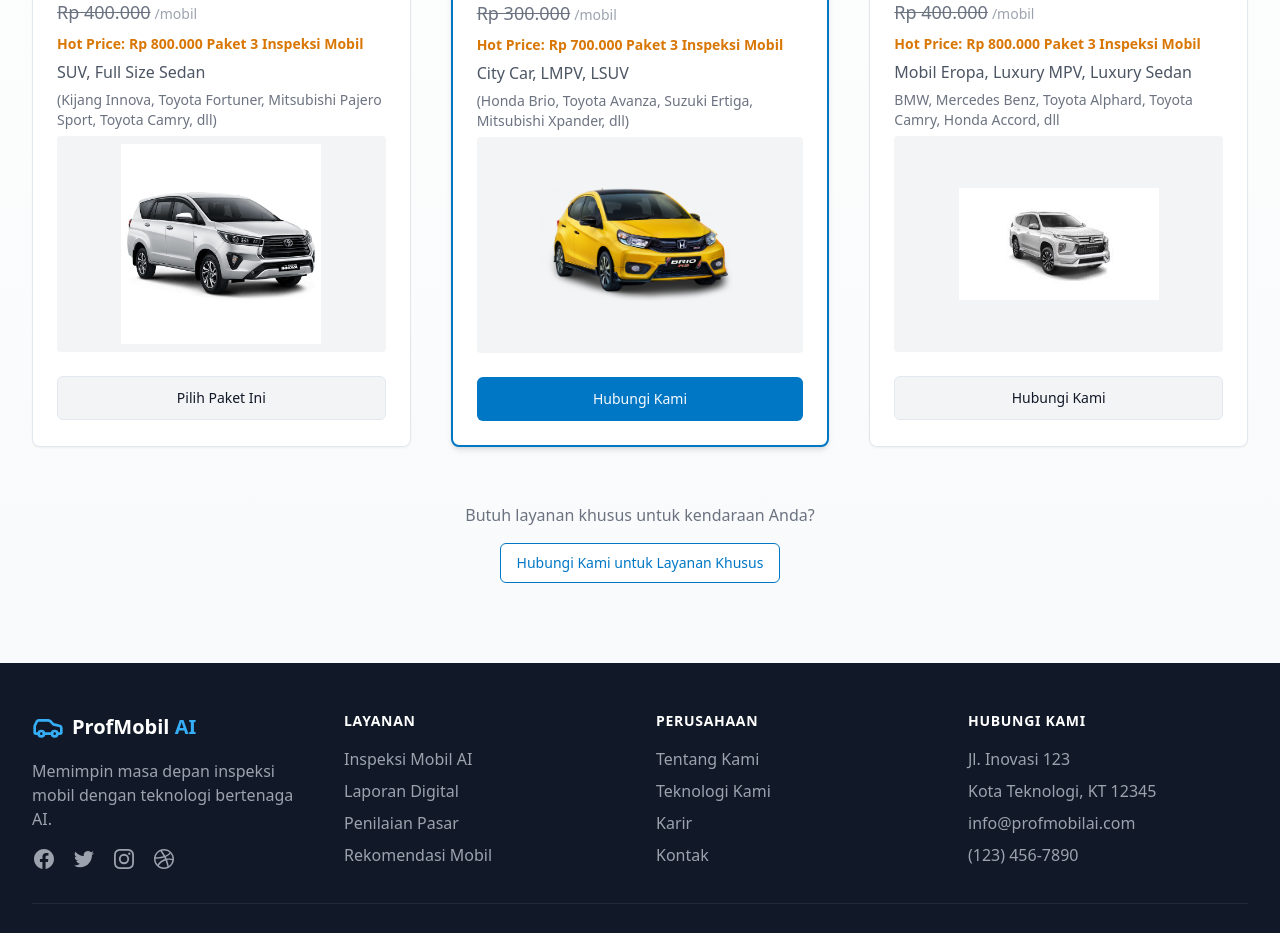
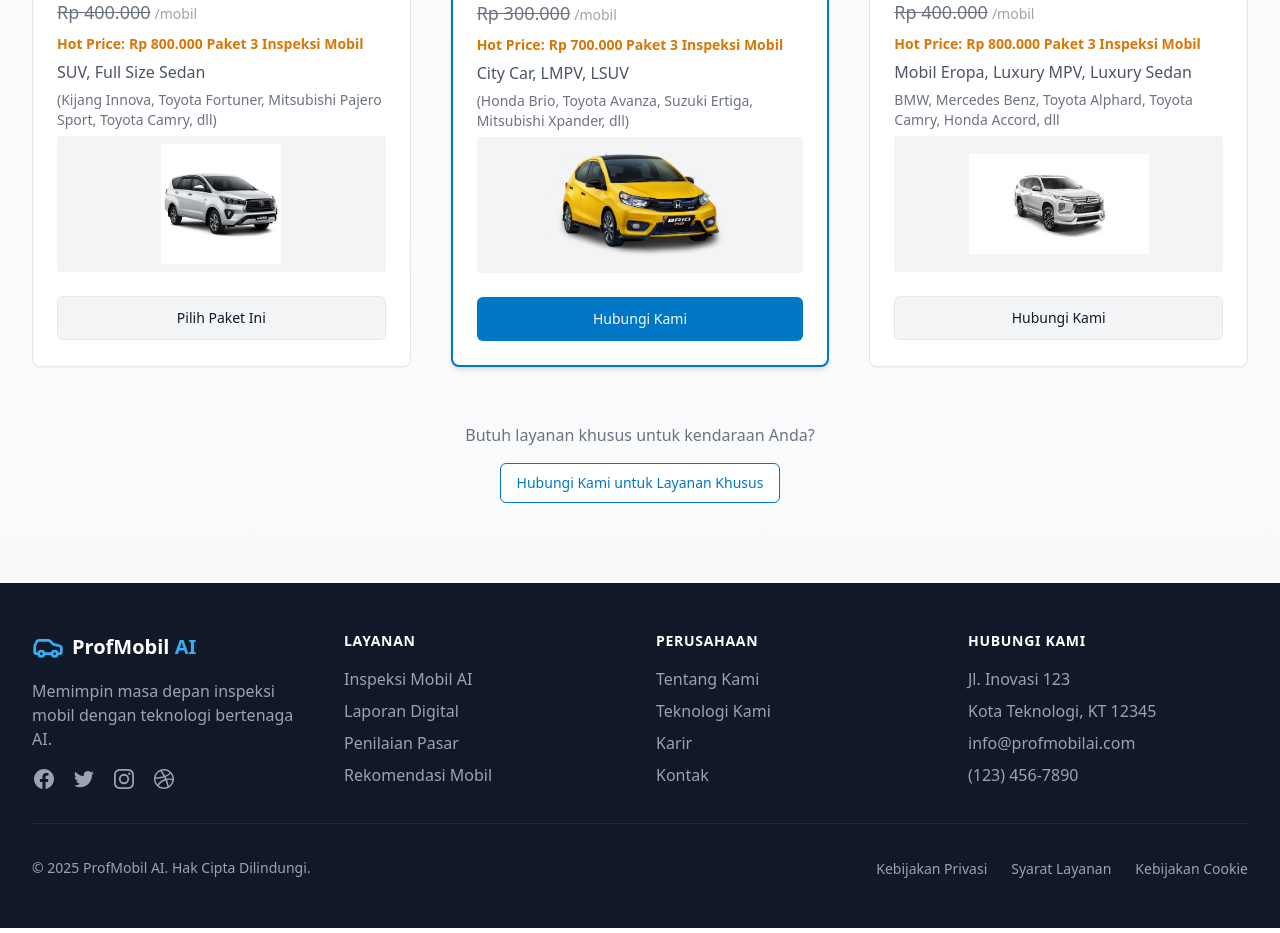
Before and after one commit to saldhyyoga/profmobil-ai-inspect, a React (Vite) app: page / in a window 1280 px wide. Shown: the part 6460-7393 px from the top of the page. Built offline with nearby package versions, Linux system fonts and the light colour scheme; the HTML template or start-up script is replaced by a standard one.

Commit message:
Fix: Image aspect ratio
Adjust image dimensions to maintain aspect ratio.

```diff
--- a/src/components/PricingSection.tsx
+++ b/src/components/PricingSection.tsx
@@ -1,7 +1,7 @@
 
 import React from "react";
 import { Button } from "@/components/ui/button";
-import { Check, CircleCheck, Tag, Percent, Car } from "lucide-react";
+import { Check, CircleCheck, Tag, Percent } from "lucide-react";
 import { Card, CardContent, CardFooter, CardHeader } from "@/components/ui/card";
 
 interface PricingFeature {
@@ -35,7 +35,6 @@ const PricingTier: React.FC<PricingTierProps> = ({
   popular = false,
   ctaText = "Pilih Paket",
   discountPercent,
-  showCarImage,
   imageSource
 }) => {
   return (
@@ -84,11 +83,11 @@ const PricingTier: React.FC<PricingTierProps> = ({
         <p className="text-gray-500 text-sm mt-1">{description}</p>
 
         <div className="mt-3">
-          <div className="bg-gray-100 rounded p-2 flex justify-center">
+          <div className="bg-gray-100 rounded p-2 flex justify-center items-center">
             <img
               src={imageSource}
-              alt="Car Image"
-              className="w-[200px] h-[200px] object-contain"
+              alt={`${title} Image`}
+              className="w-[180px] h-[120px] object-contain"
             />
           </div>
         </div>
```
